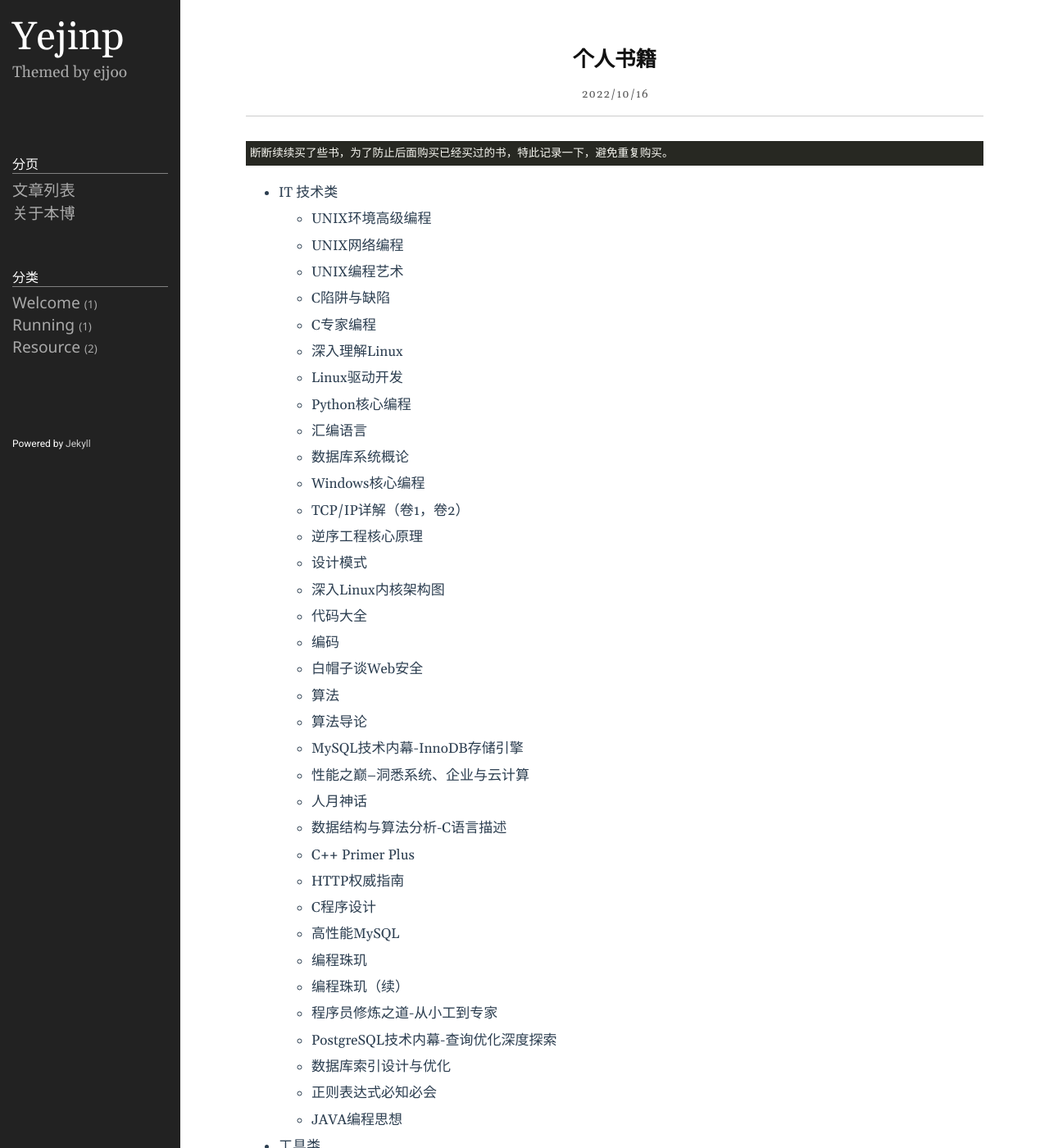
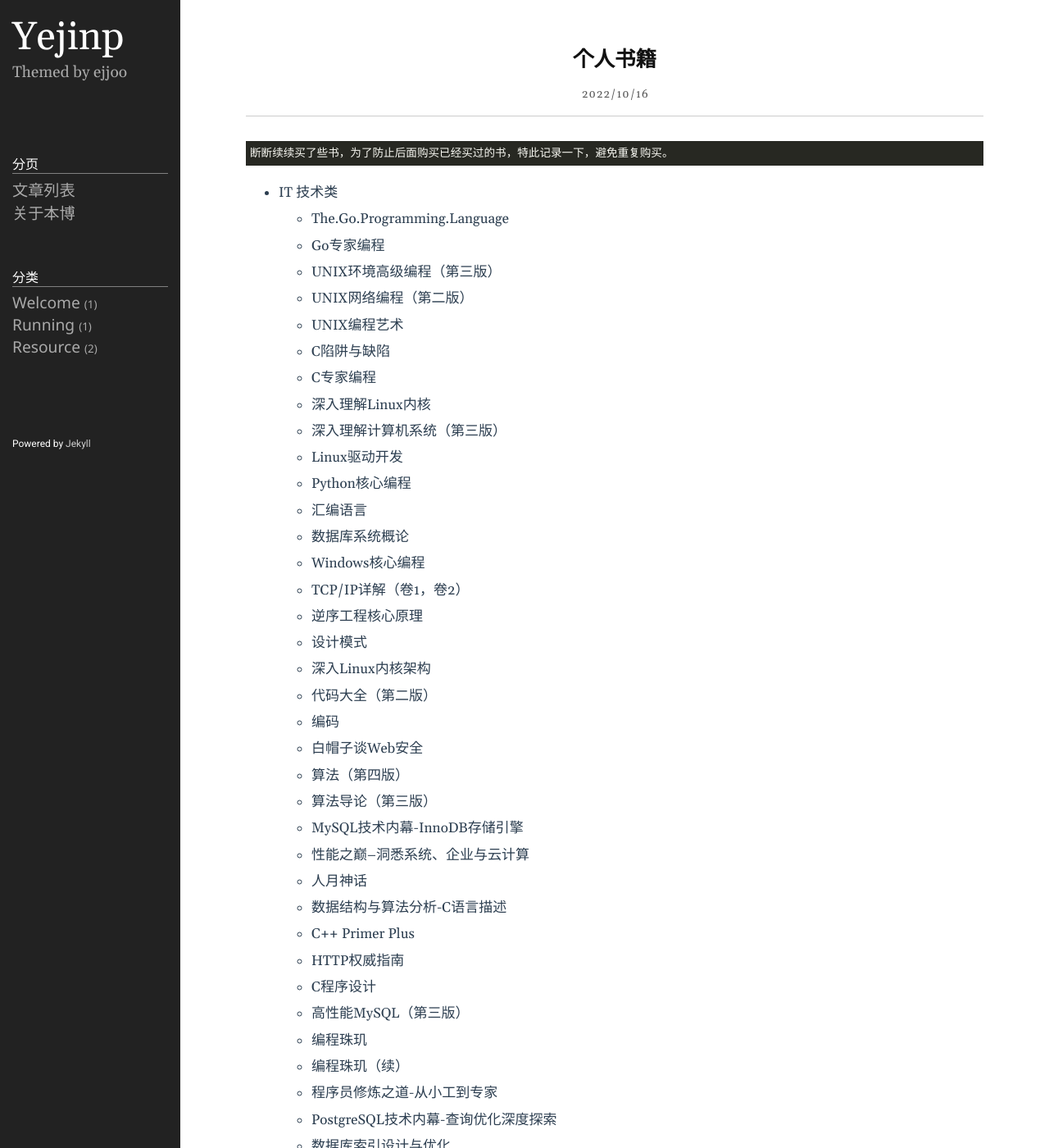
Before and after one commit to yejinp/yejinp.github.io, a Jekyll site: the page built from _posts/2022-10-16-我的书籍.markdown, in a window 1280 px wide and 1400 px high. Shown: the whole window at 82% size. Built offline with Jekyll 4.4.1, drawn with Linux system fonts in a browser that asks for light colours.

Commit message:
add version

```diff
--- a/_posts/2022-10-16-我的书籍.markdown
+++ b/_posts/2022-10-16-我的书籍.markdown
@@ -9,9 +9,13 @@ category: resource
 
 * IT 技术类
 
-  - UNIX环境高级编程
+  - The.Go.Programming.Language
 
-  - UNIX网络编程
+  - Go专家编程
+
+  - UNIX环境高级编程（第三版）
+
+  - UNIX网络编程（第二版）
 
   - UNIX编程艺术
 
@@ -19,7 +23,9 @@ category: resource
 
   - C专家编程
 
-  - 深入理解Linux
+  - 深入理解Linux内核
+
+  - 深入理解计算机系统（第三版）
 
   - Linux驱动开发
 
@@ -37,17 +43,17 @@ category: resource
 
   - 设计模式
 
-  - 深入Linux内核架构图
+  - 深入Linux内核架构
 
-  - 代码大全
+  - 代码大全（第二版）
 
   - 编码
 
   - 白帽子谈Web安全
 
-  - 算法
+  - 算法（第四版）
 
-  - 算法导论
+  - 算法导论（第三版）
 
   - MySQL技术内幕-InnoDB存储引擎
 
@@ -63,7 +69,7 @@ category: resource
 
   - C程序设计
 
-  - 高性能MySQL
+  - 高性能MySQL（第三版）
 
   - 编程珠玑
 
```
